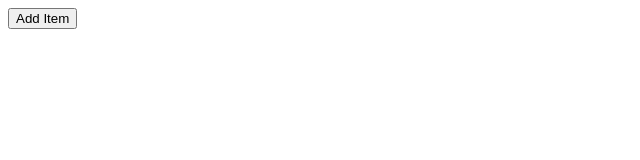
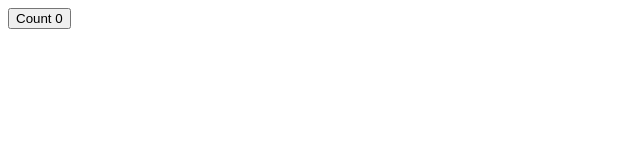
Before and after one commit to SaqibSattar/learning-react-hooks, a React (Vite) app: page / in a window 1280 px wide. Shown: the top 160 px of the page, without its empty margins (0-640 px from the left). Built offline with nearby package versions, Linux system fonts and the light colour scheme.

Commit message:
implement useEffect after render

```diff
--- a/src/App.jsx
+++ b/src/App.jsx
@@ -5,12 +5,16 @@
 import HookCounterTwo from "./components/HookCounterTwo";
 import HookCounterThree from "./components/HookCounterThree";
 import HookCounterFour from "./components/HookCounterFour";
+import ClassCounterOne from "./components/ClassCounterOne";
+import HookCounterOne from "./components/HookCounterOne";
 
 function App() {
   return (
     <>
+    <HookCounterOne />
+    {/* <ClassCounterOne />
     <HookCounterFour />
-    {/* <HookCounterThree />
+    <HookCounterThree />
       <ClassCounterTwo />
       <HookCounterTwo />
       <HookCounter />
--- /dev/null
+++ b/src/components/ClassCounterOne.jsx
@@ -0,0 +1,32 @@
+import React, { Component } from "react";
+
+class ClassCounterOne extends Component {
+  constructor(props) {
+    super(props);
+
+    this.state = {
+      count: 0
+    };
+  }
+
+  componentDidMount() {
+    document.title = `You clicked ${this.state.count} times.`;
+  }
+
+  componentDidUpdate(prevState, prevProps) {
+    document.title = `You clicked ${this.state.count} times.`
+  }
+
+  render() {
+    const { count } = this.state;
+    return (
+      <div>
+        <button onClick={() => this.setState({ count: this.state.count + 1 })}>
+          Count {count}
+        </button>
+      </div>
+    );
+  }
+}
+
+export default ClassCounterOne;
--- /dev/null
+++ b/src/components/HookCounterOne.jsx
@@ -0,0 +1,19 @@
+import React, { useState, useEffect } from "react";
+
+const HookCounterOne = () => {
+  const [count, setCount] = useState(0);
+
+  useEffect(() => {
+    document.title = `You clicked ${count} times.`;
+  });
+
+  return (
+    <div>
+      <button onClick={() => setCount(count + 1)}>
+        Count {count}
+      </button>
+    </div>
+  );
+};
+
+export default HookCounterOne;
```
